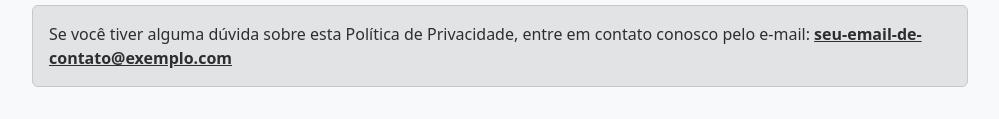
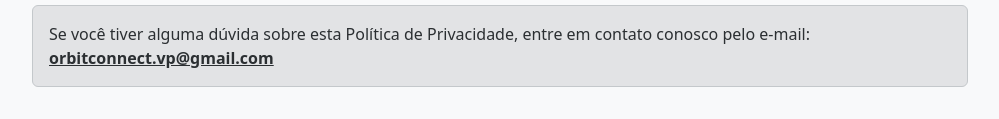
Before and after one commit to VantuilPJr/oinkfinances.github.io, a plain HTML site: page index.html in a window 1280 px wide. Shown: the part 3776-3895 px from the top of the page, without its empty margins (140-1139 px from the left). Drawn offline with nearby package versions, Linux system fonts and the light colour scheme.

Commit message:
Update index.html
added email

```diff
--- a/index.html
+++ b/index.html
@@ -119,7 +119,7 @@
 
         <h2 id="privacidade-8">8. Contato</h2>
         <div class="alert alert-secondary">
-            Se você tiver alguma dúvida sobre esta Política de Privacidade, entre em contato conosco pelo e-mail: <a href="mailto:seu-email-de-contato@exemplo.com" class="alert-link">seu-email-de-contato@exemplo.com</a>
+            Se você tiver alguma dúvida sobre esta Política de Privacidade, entre em contato conosco pelo e-mail: <a href="mailto:orbitconnect.vp@gmail.com" class="alert-link">orbitconnect.vp@gmail.com</a>
         </div>
     </main>
 
```
